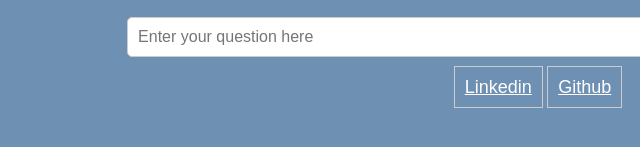
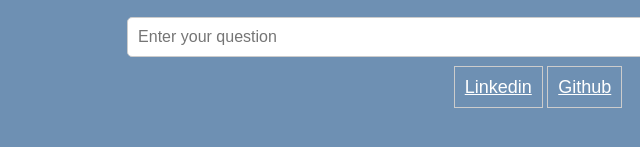
Before and after one commit to goldenrepo/simplegpt, a plain HTML site: page index.html in a window 1280 px wide. Shown: the part 505-652 px from the top of the page, 102-742 px from the left. Drawn offline with nearby package versions, Linux system fonts and the light colour scheme.

Commit message:
Update index.html

```diff
--- a/index.html
+++ b/index.html
@@ -19,7 +19,7 @@
         </div>
 
         <form id="myform" class="input-form" onsubmit=";return false">
-            <input id="paquete" class="input" type="text" name="name" placeholder="Enter your question here"><br>
+            <input id="paquete" class="input" type="text" name="name" placeholder="Enter your question"><br>
             <input id="boton" type="submit" name=send_message_button2>
         </form>
         <p>
```
